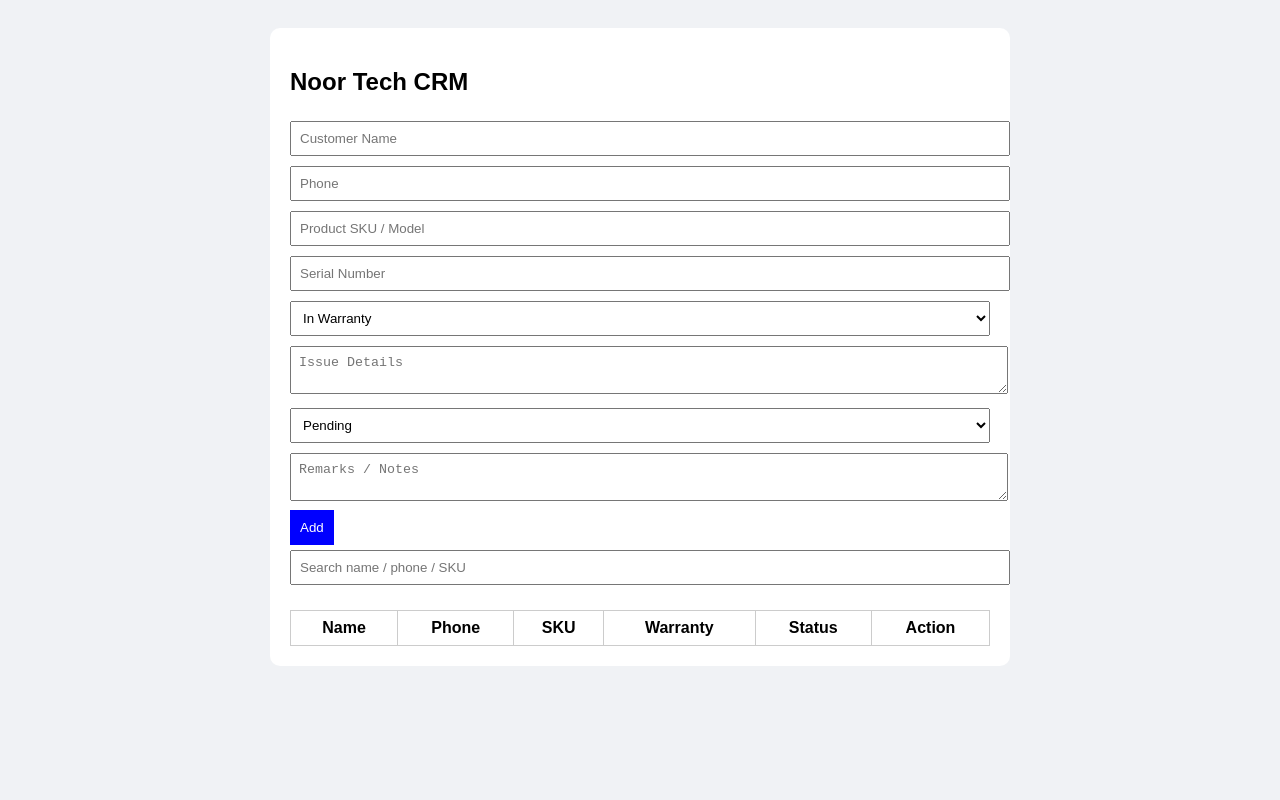
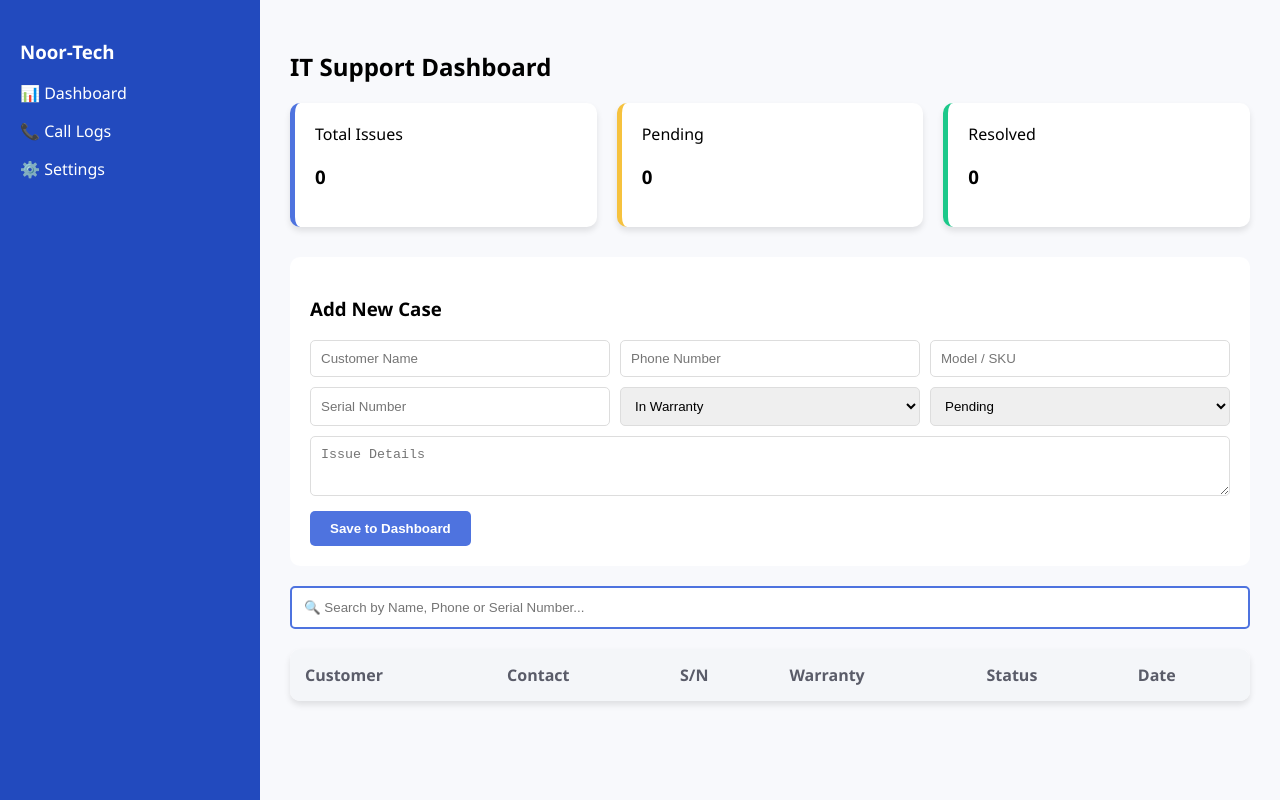
Before and after one commit to noorhelett906560-hub/Noor-Tech-Support-Portal, a plain HTML site: page index.html in a window 1280 px wide. Drawn offline with Linux system fonts and the light colour scheme.

Commit message:
Update index.html

```diff
--- a/index.html
+++ b/index.html
@@ -1,56 +1,90 @@
 <!DOCTYPE html>
-<html>
+<html lang="en">
 <head>
-  <title>Noor-Tech CRM</title>
+    <meta charset="UTF-8">
+    <title>Noor-Tech Professional CRM</title>
     <style>
-    body { font-family: Arial; background: #f0f2f5; padding: 20px; }
-    .crm-card { background: white; max-width: 700px; margin: auto; padding: 20px; border-radius: 10px; }
-    input, select, textarea { width: 100%; padding: 8px; margin: 5px 0; }
-    button { padding: 10px; background: blue; color: white; border: none; cursor: pointer; }
-    table { width: 100%; margin-top: 20px; border-collapse: collapse; }
-    th, td { border: 1px solid #ccc; padding: 8px; }
+        :root { --primary: #4e73df; --success: #1cc88a; --warning: #f6c23e; --danger: #e74a3b; --dark: #5a5c69; }
+        body { font-family: 'Segoe UI', sans-serif; background: #f8f9fc; margin: 0; display: flex; }
+
+        /* Sidebar Like Ainvox */
+        .sidebar { width: 220px; background: #224abe; height: 100vh; color: white; padding: 20px; position: fixed; }
+        .main-content { margin-left: 260px; padding: 30px; width: 100%; }
+
+        /* Stats Cards */
+        .stats-container { display: flex; gap: 20px; margin-bottom: 30px; }
+        .card { background: white; padding: 20px; border-radius: 10px; flex: 1; box-shadow: 0 4px 6px rgba(0,0,0,0.1); border-left: 5px solid var(--primary); }
+
+        /* Form & Table */
+        .form-section { background: white; padding: 20px; border-radius: 10px; margin-bottom: 20px; }
+        .grid-inputs { display: grid; grid-template-columns: 1fr 1fr 1fr; gap: 10px; }
+        input, select, textarea { padding: 10px; border: 1px solid #ddd; border-radius: 5px; width: 100%; box-sizing: border-box; }
+
+        table { width: 100%; background: white; border-collapse: collapse; border-radius: 10px; overflow: hidden; box-shadow: 0 4px 6px rgba(0,0,0,0.1); }
+        th { background: #f4f6f9; padding: 15px; text-align: left; color: var(--dark); }
+        td { padding: 15px; border-top: 1px solid #eee; }
+
+        .badge { padding: 5px 10px; border-radius: 20px; font-size: 12px; font-weight: bold; color: white; }
+        .bg-pending { background: var(--warning); }
+        .bg-progress { background: var(--primary); }
+        .bg-resolved { background: var(--success); }
+
+        button { background: var(--primary); color: white; border: none; padding: 10px 20px; border-radius: 5px; cursor: pointer; font-weight: bold; }
+        .search-bar { width: 100%; padding: 12px; margin-bottom: 20px; border: 2px solid var(--primary); }
     </style>
 </head>
 <body>
 
-<div class="crm-card">
-  <h2>Noor Tech CRM</h2>
+<div class="sidebar">
+    <h3>Noor-Tech</h3>
+    <p>📊 Dashboard</p>
+    <p>📞 Call Logs</p>
+    <p>⚙️ Settings</p>
+</div>
 
+<div class="main-content">
+    <h2>IT Support Dashboard</h2>
+
+    <div class="stats-container">
+        <div class="card">Total Issues <h3 id="countTotal">0</h3></div>
+        <div class="card" style="border-left-color: var(--warning)">Pending <h3 id="countPending">0</h3></div>
+        <div class="card" style="border-left-color: var(--success)">Resolved <h3 id="countResolved">0</h3></div>
+    </div>
+
+    <div class="form-section">
+        <h3>Add New Case</h3>
         <form id="crmForm">
+            <div class="grid-inputs">
                 <input type="text" id="name" placeholder="Customer Name" required>
-    <input type="text" id="phone" placeholder="Phone" required>
-    <input type="text" id="sku" placeholder="Product SKU / Model" required>
+                <input type="text" id="phone" placeholder="Phone Number" required>
+                <input type="text" id="sku" placeholder="Model / SKU" required>
                 <input type="text" id="serial" placeholder="Serial Number">
-
                 <select id="warranty">
                     <option>In Warranty</option>
                     <option>Out of Warranty</option>
                 </select>
+                <select id="status">
+                    <option value="Pending">Pending</option>
+                    <option value="In Progress">In Progress</option>
+                    <option value="Resolved">Resolved</option>
+                </select>
+            </div>
+            <textarea id="issue" placeholder="Issue Details" style="margin-top:10px; height: 60px;"></textarea>
+            <button type="submit" style="margin-top: 10px;">Save to Dashboard</button>
+        </form>
+    </div>
 
-    <textarea id="issue" placeholder="Issue Details"></textarea>
-
-    <select id="status">
-      <option>Pending</option>
-      <option>In Progress</option>
-      <option>Resolved</option>
-    </select>
-
-    <textarea id="notes" placeholder="Remarks / Notes"></textarea>
-
-    <button type="submit">Add</button>
-  </form>
-
-  <input type="text" id="search" placeholder="Search name / phone / SKU">
+    <input type="text" id="search" class="search-bar" placeholder="🔍 Search by Name, Phone or Serial Number...">
 
     <table>
         <thead>
             <tr>
-        <th>Name</th>
-        <th>Phone</th>
-        <th>SKU</th>
+                <th>Customer</th>
+                <th>Contact</th>
+                <th>S/N</th>
                 <th>Warranty</th>
                 <th>Status</th>
-        <th>Action</th>
+                <th>Date</th>
             </tr>
         </thead>
         <tbody id="tableBody"></tbody>
@@ -58,62 +92,59 @@
 </div>
 
 <script>
-let data = JSON.parse(localStorage.getItem("crmData")) || [];
+    let crmData = JSON.parse(localStorage.getItem("noorCrmData")) || [];
 
-function displayData(filter="") {
-  let table = document.getElementById("tableBody");
-  table.innerHTML = "";
+    function updateStats() {
+        document.getElementById("countTotal").innerText = crmData.length;
+        document.getElementById("countPending").innerText = crmData.filter(x => x.status === "Pending").length;
+        document.getElementById("countResolved").innerText = crmData.filter(x => x.status === "Resolved").length;
+    }
 
-  data
-    .filter(item =>
+    function renderTable(filter = "") {
+        const tbody = document.getElementById("tableBody");
+        tbody.innerHTML = "";
+
+        crmData.filter(item =>
             item.name.toLowerCase().includes(filter.toLowerCase()) ||
             item.phone.includes(filter) ||
-      item.sku.toLowerCase().includes(filter.toLowerCase())
-    )
-    .forEach((item, index) => {
-      table.innerHTML += `
+            item.serial.toLowerCase().includes(filter.toLowerCase())
+        ).forEach((item, index) => {
+            const statusClass = item.status === "Pending" ? "bg-pending" : (item.status === "Resolved" ? "bg-resolved" : "bg-progress");
+            tbody.innerHTML += `
                 <tr>
-          <td>${item.name}</td>
+                    <td><strong>${item.name}</strong><br><small>${item.sku}</small></td>
                     <td>${item.phone}</td>
-          <td>${item.sku}</td>
+                    <td>${item.serial}</td>
                     <td>${item.warranty}</td>
-          <td>${item.status}</td>
-          <td><button onclick="deleteData(${index})">Delete</button></td>
-        </tr>`;
+                    <td><span class="badge ${statusClass}">${item.status}</span></td>
+                    <td>${item.date}</td>
+                </tr>
+            `;
         });
+        updateStats();
     }
 
-function deleteData(index) {
-  data.splice(index, 1);
-  localStorage.setItem("crmData", JSON.stringify(data));
-  displayData();
-}
-
-document.getElementById("crmForm").addEventListener("submit", function(e){
+    document.getElementById("crmForm").addEventListener("submit", (e) => {
         e.preventDefault();
-
-  let newData = {
-    name: name.value,
-    phone: phone.value,
-    sku: sku.value,
-    serial: serial.value,
-    warranty: warranty.value,
-    issue: issue.value,
-    status: status.value,
-    notes: notes.value
+        const entry = {
+            name: document.getElementById("name").value,
+            phone: document.getElementById("phone").value,
+            sku: document.getElementById("sku").value,
+            serial: document.getElementById("serial").value,
+            warranty: document.getElementById("warranty").value,
+            status: document.getElementById("status").value,
+            date: new Date().toLocaleDateString(),
+            id: Date.now()
         };
-
-  data.push(newData);
-  localStorage.setItem("crmData", JSON.stringify(data));
-  displayData();
-  this.reset();
+        crmData.unshift(entry); // Newest on top
+        localStorage.setItem("noorCrmData", JSON.stringify(crmData));
+        renderTable();
+        e.target.reset();
     });
 
-document.getElementById("search").addEventListener("input", function(){
-  displayData(this.value);
-});
+    document.getElementById("search").addEventListener("input", (e) => renderTable(e.target.value));
 
-displayData();
+    renderTable();
 </script>
 
 </body>
```
Lines whose indentation alone changed are shown as unchanged.
